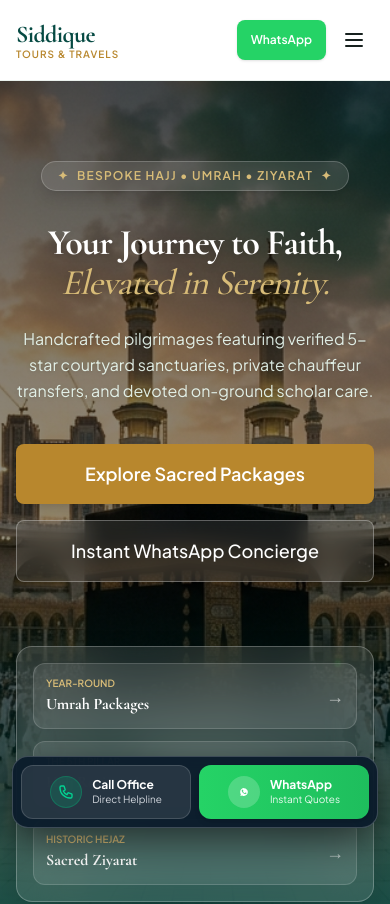
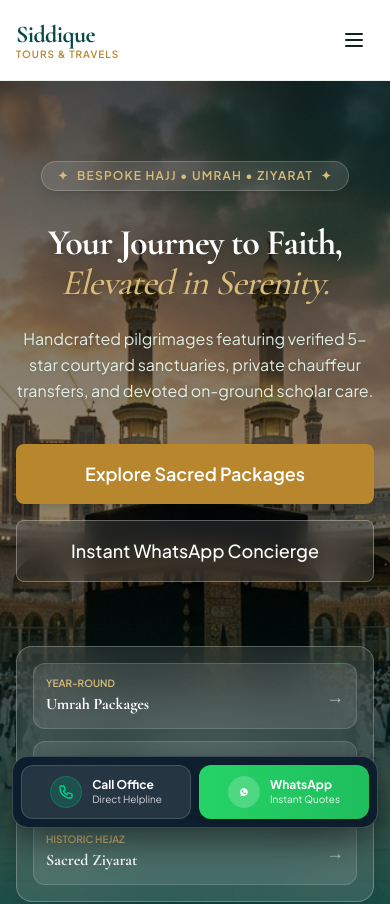
Before and after one commit to samirshaikh-dev/siddique-tour-and-travels, a Next.js app: page / in a window 390 px wide. Shown: the top 904 px of the page. Built offline with nearby package versions, Linux system fonts and the light colour scheme.

Commit message:
feat: add Navbar component with responsive navigation and contact details

```diff
--- a/src/components/layout/Navbar.jsx
+++ b/src/components/layout/Navbar.jsx
@@ -140,16 +140,7 @@ export default function Navbar() {
         </div>
 
         {/* Mobile menu trigger */}
-        <div className="flex items-center gap-2 lg:hidden">
-          <Button
-            href={whatsappUrl}
-            variant="whatsapp"
-            size="sm"
-            className="text-xs py-1.5 px-3 min-h-[36px]"
-            aria-label="WhatsApp pilgrimage desk"
-          >
-            WhatsApp
-          </Button>
+        <div className="flex items-center lg:hidden">
           <button
             type="button"
             onClick={() => setMobileMenuOpen(!mobileMenuOpen)}
```
